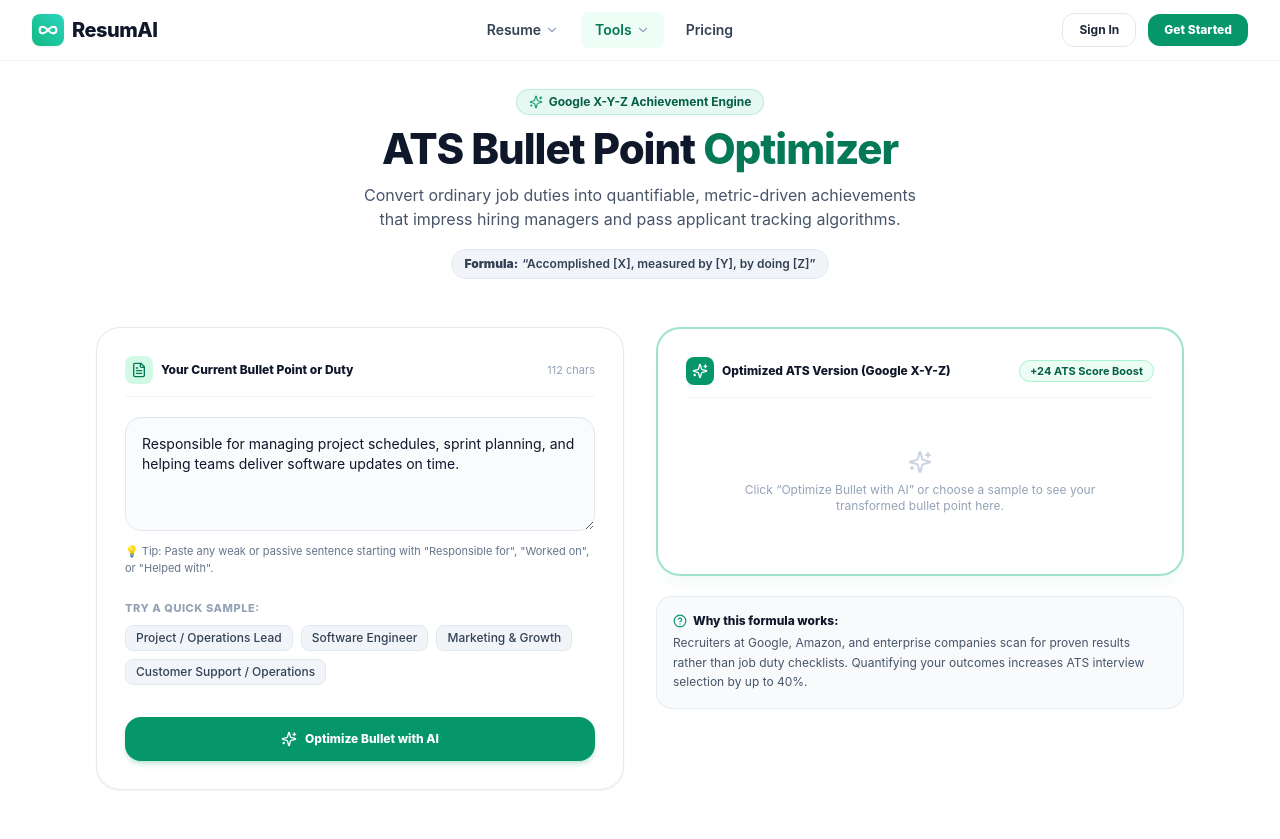
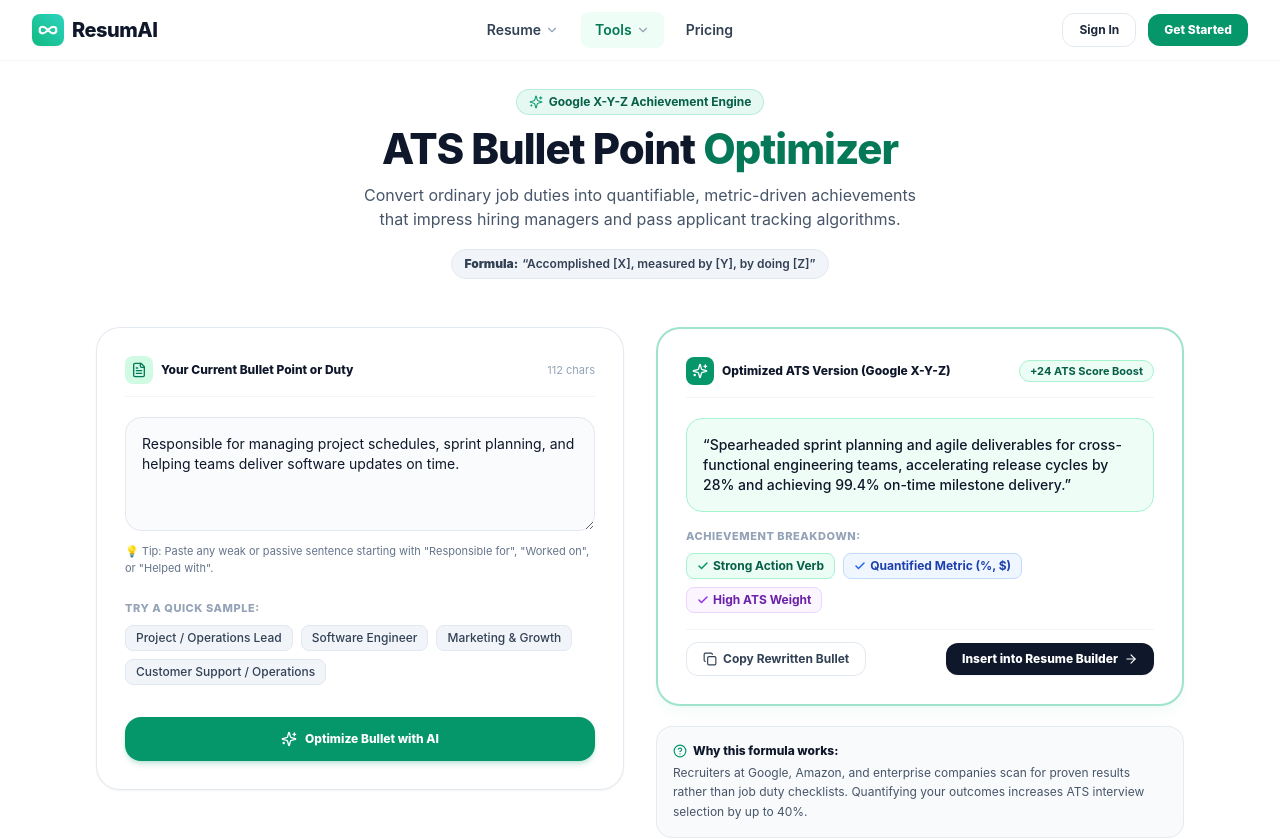
Before and after one commit to DaniruDesilva/ATS-CV-Builder, a Next.js app: page /bullet-optimizer in a window 1280 px wide. Shown: the top 839 px of the page. Built offline with nearby package versions, Linux system fonts and the light colour scheme.

Commit message:
Initialize ATS Bullet Optimizer with live sample transformation

```diff
--- a/src/app/(dashboard)/bullet-optimizer/page.tsx
+++ b/src/app/(dashboard)/bullet-optimizer/page.tsx
@@ -45,7 +45,9 @@ export default function BulletOptimizerPage() {
 
   const [inputBullet, setInputBullet] = useState(sampleBullets[0].raw);
   const [isOptimizing, setIsOptimizing] = useState(false);
-  const [optimizedResult, setOptimizedResult] = useState<string | null>(null);
+  const [optimizedResult, setOptimizedResult] = useState<string | null>(
+    'Spearheaded sprint planning and agile deliverables for cross-functional engineering teams, accelerating release cycles by 28% and achieving 99.4% on-time milestone delivery.'
+  );
   const [copied, setCopied] = useState(false);
   const [insertedToBuilder, setInsertedToBuilder] = useState(false);
 
```
